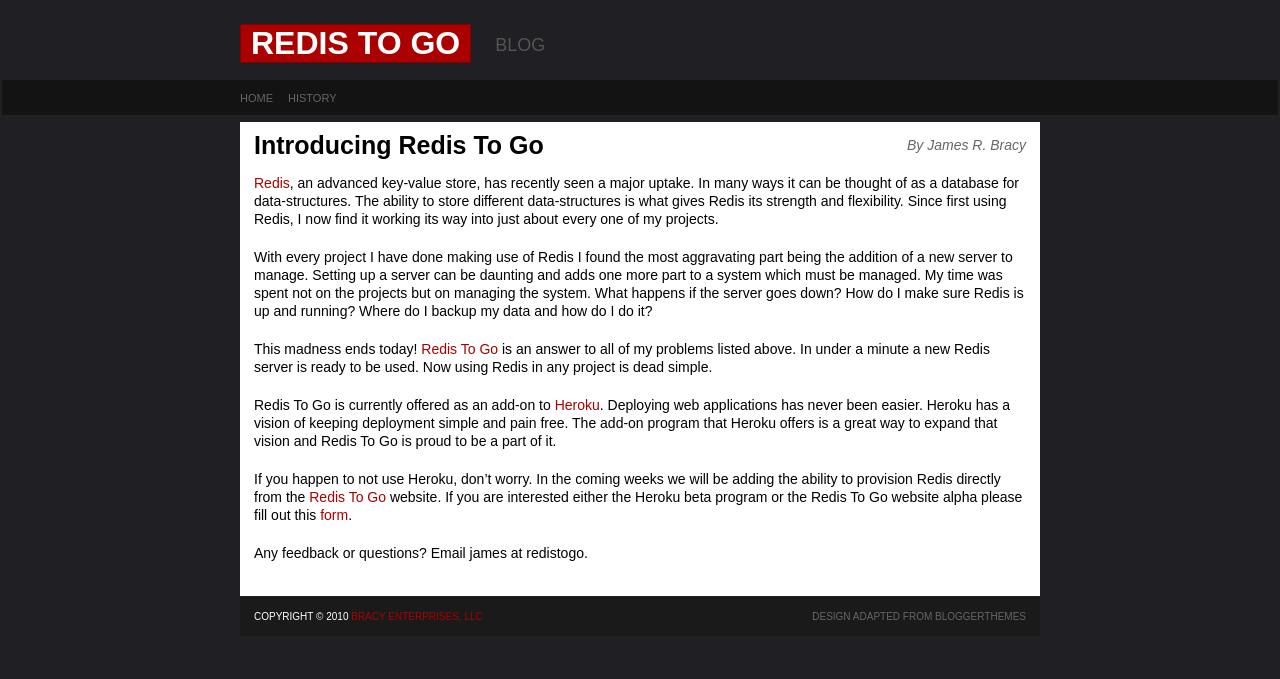
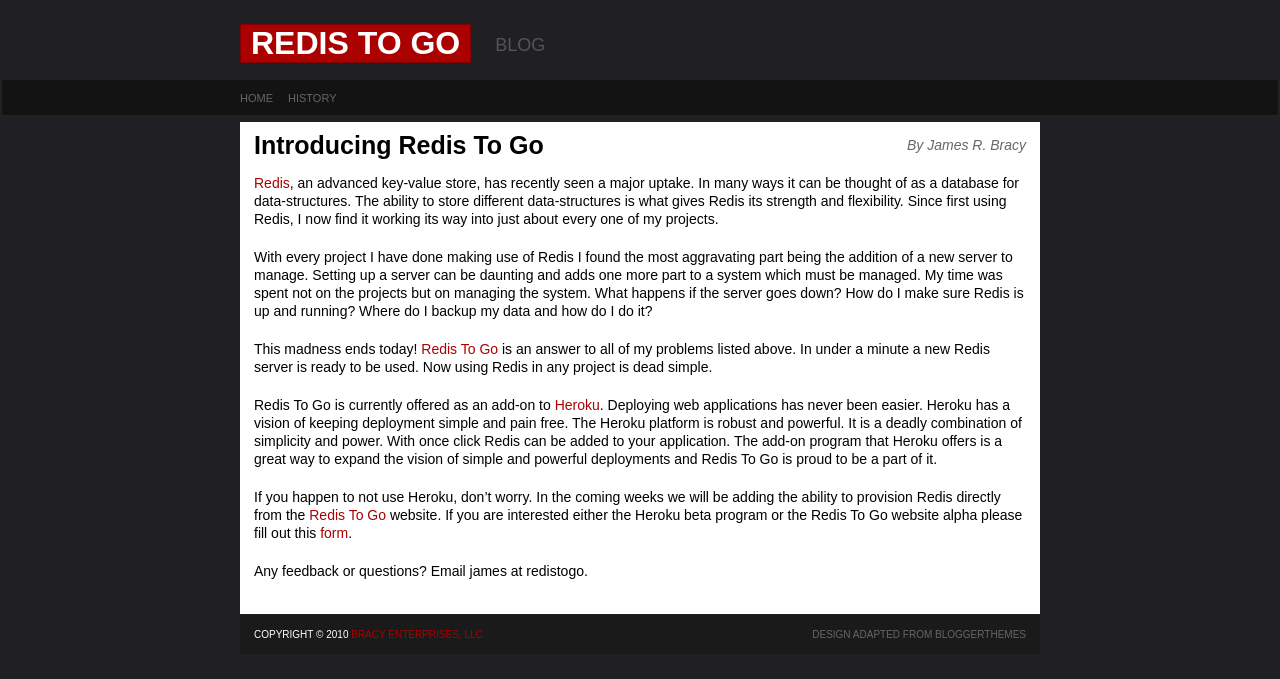
Before and after one commit to waratuman/blog.redistogo, a Jekyll site: the page built from _posts/2010-07-05-introducing-redis-to-go.md, in a window 1280 px wide. Shown: the top 679 px of the page. Built offline with Jekyll 4.4.1, drawn with Linux system fonts in a browser that asks for light colours; Markdown is read by kramdown in place of the engine named in the settings.

Commit message:
Modified the Heroku paragraph.

```diff
--- a/_posts/2010-07-05-introducing-redis-to-go.md
+++ b/_posts/2010-07-05-introducing-redis-to-go.md
@@ -24,9 +24,11 @@
 
 Redis To Go is currently offered as an add-on to [Heroku](http://heroku.com/).
 Deploying web applications has never been easier. Heroku has a vision of
-keeping deployment simple and pain free. The add-on program that Heroku offers
-is a great way to expand that vision and Redis To Go is proud to be a part of
-it.
+keeping deployment simple and pain free. The Heroku platform is robust and
+powerful. It is a deadly combination of simplicity and power. With once click
+Redis can be added to your application. The add-on program that Heroku offers
+is a great way to expand the vision of simple and powerful deployments and
+Redis To Go is proud to be a part of it.
 
 If you happen to not use Heroku, don't worry. In the coming weeks we will be
 adding the ability to provision Redis directly from the [Redis To Go](http://redistogo.com/)
```
